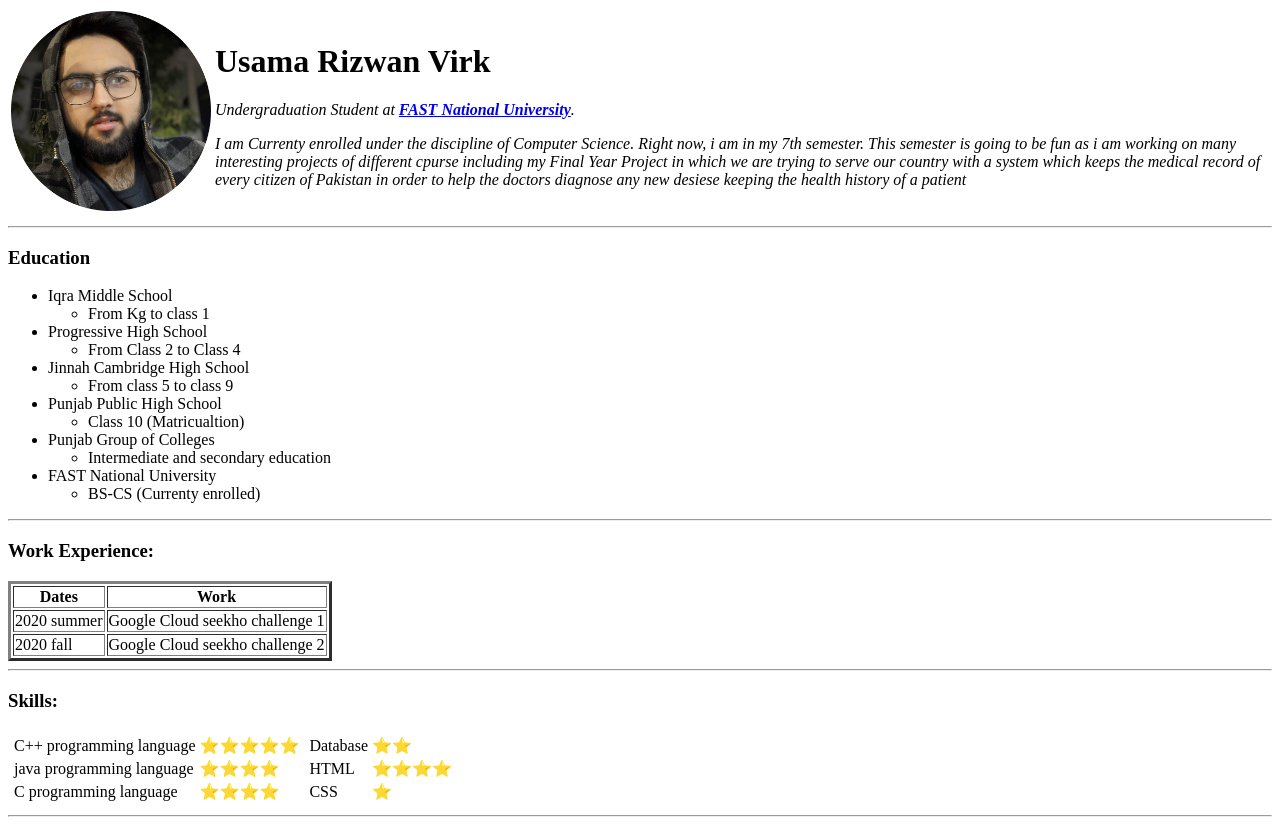
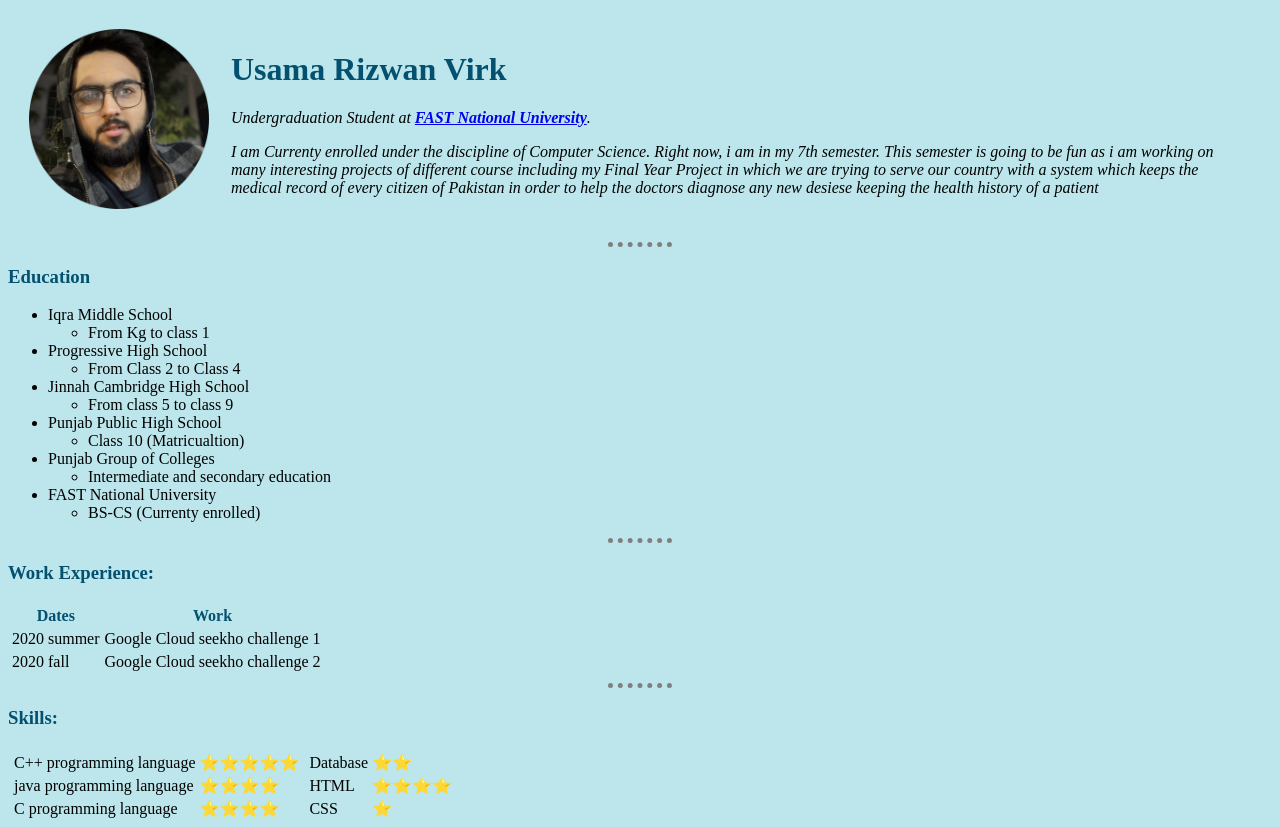
Before and after one commit to UsamaRizwan447/CV, a plain HTML site: page index.html in a window 1280 px wide. Shown: the top 827 px of the page. Drawn offline with Linux system fonts and the light colour scheme.

Commit message:
Added CSS

```diff
--- a/index.html
+++ b/index.html
@@ -2,16 +2,19 @@
 <html>
 
 <head>
+
+<meta charset="utf-8">
   <title>Usama's Portfolio</title>
+  <link rel="stylesheet" href="css/styles.css">
 </head>
 
+<!-- HTML MDN body implementation -->
+
 <body>
-  <table>
+  <table cellspacing="20">
     <tr>
       <td>
-        <img
-          src="Images/circle-cropped.png"
-          alt="Usama's Profile picture" width="200" height="200">
+        <img src="Images/circle-cropped.png" alt="Usama's Profile picture" width="180" height="180">
       </td>
 
       <td>
@@ -19,7 +22,7 @@
         <p><em>Undergraduation Student at <strong><a href="http://nu.edu.pk/">FAST National University</a></strong>.</em></p>
 
         <p> <em> I am Currenty enrolled under the discipline of Computer Science. Right now, i am in my 7th semester.
-            This semester is going to be fun as i am working on many interesting projects of different cpurse including my Final Year Project in which we are
+            This semester is going to be fun as i am working on many interesting projects of different course including my Final Year Project in which we are
             trying to serve our country with a system which keeps the medical record of every citizen of Pakistan in order to help the doctors diagnose any new
             desiese keeping the health history of a patient</em> </p>
       </td>
@@ -27,6 +30,7 @@
   </table>
 
   <hr>
+
 
   <h3>Education</h3>
 
@@ -59,7 +63,7 @@
   </ul>
   <hr>
   <h3>Work Experience:</h3>
-  <table border="3">
+  <table cellspacing="3">
     <thead>
       <tr>
         <th>Dates</th>
```
